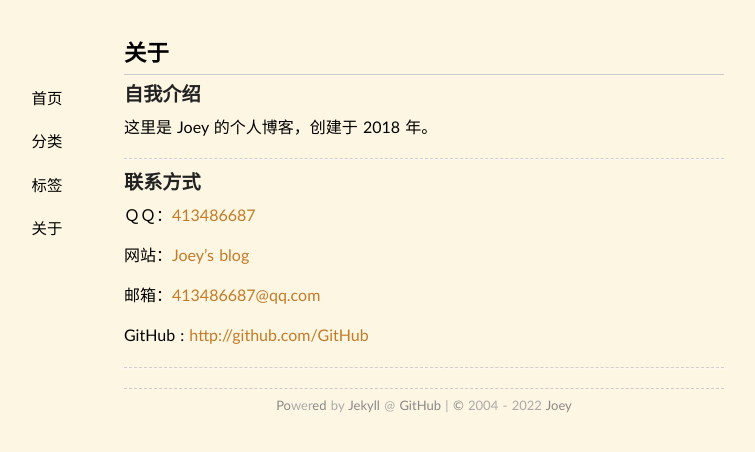
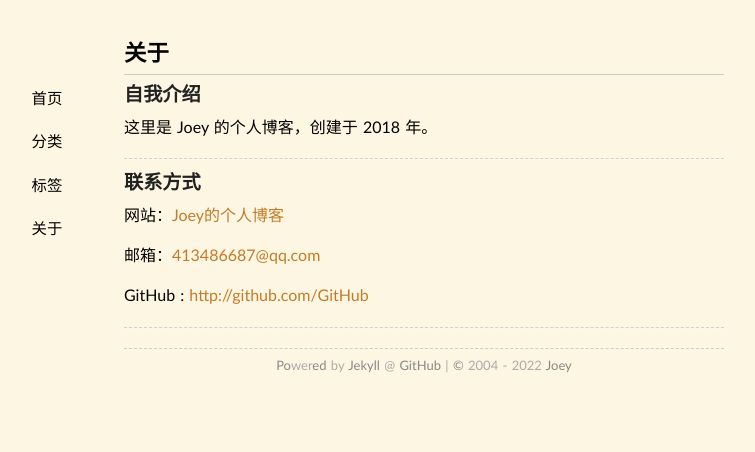
Before and after one commit to SaltyFish123/SaltyFish123.github.io, a Jekyll site: the page built from about/index.md, in a window 1280 px wide. Shown: the top 452 px of the page, without its empty margins (216-971 px from the left). Built offline with Jekyll 4.4.1, drawn with Linux system fonts in a browser that asks for light colours.

Commit message:
Modify the configuration

```diff
--- a/_config.yml
+++ b/_config.yml
@@ -1,9 +1,8 @@
 future: true
 permalink: /:title/
 url: http://saltyfish123.github.io
-name: Joey's blog
+name: Joey的个人博客
 author: Joey
-qq: 413486687
 email: 413486687@qq.com
 
 duoshuo: Joey
```
